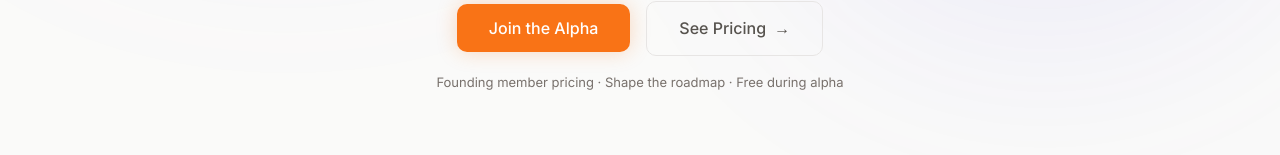
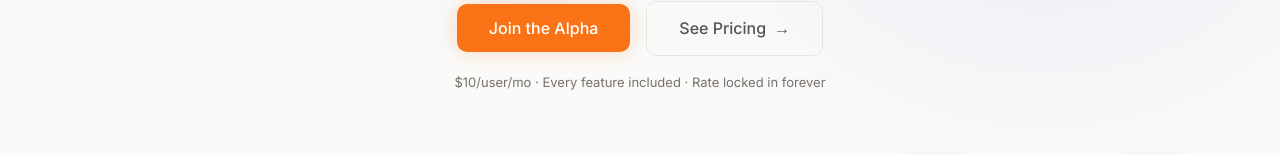
Before and after one commit to omar-alomar/projeckt-landing, a Next.js app: page / in a window 1280 px wide. Shown: the part 475-630 px from the top of the page. Built offline with nearby package versions, Linux system fonts and the light colour scheme.

Commit message:
real pivot

```diff
--- a/src/app/components/AlphaForm.tsx
+++ b/src/app/components/AlphaForm.tsx
@@ -58,7 +58,7 @@ export default function AlphaForm({ onClose }: { onClose: () => void }) {
             </button>
             <h3 className="alpha-title">Join the Alpha</h3>
             <p className="alpha-desc">
-              Free access. Founding member pricing locked in at launch.
+              $10/user/mo &mdash; every feature, locked in forever.
             </p>
             <form onSubmit={handleSubmit} className="alpha-form">
               <div className="alpha-field">
--- a/src/app/components/Hero.tsx
+++ b/src/app/components/Hero.tsx
@@ -32,8 +32,8 @@ export default function Hero() {
         </div>
 
         <p className="hero-microcopy">
-          Founding member pricing &middot; Shape the roadmap &middot; Free
-          during alpha
+          $10/user/mo &middot; Every feature included &middot; Rate locked in
+          forever
         </p>
 
         <div className="mockup-wrapper">
```
